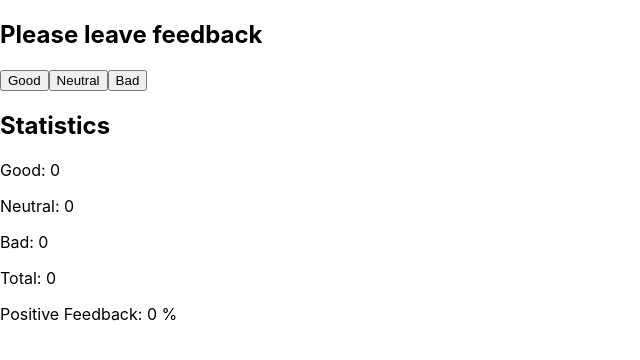
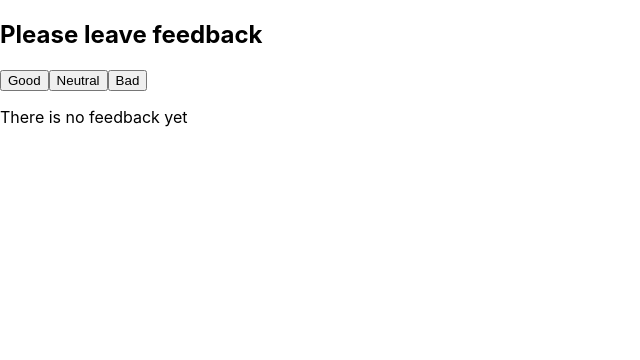
Before and after one commit to Nepalcem/goit-react-hw-02-feedback, a React (Create React App) app: page / in a window 1280 px wide. Shown: the top 360 px of the page, without its empty margins (0-640 px from the left). Built offline with nearby package versions, Linux system fonts and the light colour scheme.

Commit message:
task 1-4 + propTypes

```diff
--- a/src/components/feedback-widget/FeedbackOptions.jsx
+++ b/src/components/feedback-widget/FeedbackOptions.jsx
@@ -1,4 +1,5 @@
 import React from 'react';
+import PropTypes from 'prop-types';
 
 const FeedbackOptions = ({ onLeaveFeedback }) => {
   return (
@@ -19,4 +20,8 @@ const FeedbackOptions = ({ onLeaveFeedback }) => {
   );
 };
 
+FeedbackOptions.propTypes = {
+  onLeaveFeedback: PropTypes.func.isRequired,
+};
+
 export default FeedbackOptions;
--- /dev/null
+++ b/src/components/feedback-widget/Notification.jsx
@@ -0,0 +1,12 @@
+import React from 'react';
+import PropTypes from 'prop-types';
+
+const Notification = ({ message }) => {
+  return <p className="message">{message}</p>;
+};
+
+Notification.propTypes = {
+  message: PropTypes.string.isRequired,
+};
+
+export default Notification;
--- a/src/components/feedback-widget/SectionTitle.jsx
+++ b/src/components/feedback-widget/SectionTitle.jsx
@@ -1,4 +1,5 @@
 import React from 'react';
+import PropTypes from 'prop-types';
 
 const Section = ({ title, children }) => {
   return (
@@ -9,4 +10,9 @@ const Section = ({ title, children }) => {
   );
 };
 
+Section.propTypes = {
+  title: PropTypes.string.isRequired,
+  children: PropTypes.element,
+};
+
 export default Section;
--- a/src/components/feedback-widget/feedbackwidget.jsx
+++ b/src/components/feedback-widget/feedbackwidget.jsx
@@ -1,12 +1,10 @@
-import PropTypes from 'prop-types';
 import React, { Component } from 'react';
 import Section from './SectionTitle';
 import Statistics from './Statistics';
 import FeedbackOptions from './FeedbackOptions';
+import Notification from './Notification';
 
 export class FeedbackWidget extends Component {
-  // static propTypes = {};
-
   state = {
     good: 0,
     neutral: 0,
@@ -40,6 +38,7 @@ export class FeedbackWidget extends Component {
         <Section title={'Please leave feedback'}>
           <FeedbackOptions onLeaveFeedback={this.incrementFeedback} />
         </Section>
+        {total > 0 ? (
           <Section title={'Statistics'}>
             <Statistics
               good={good}
@@ -49,6 +48,9 @@ export class FeedbackWidget extends Component {
               positivePercentage={positiveFeedbackPercentage}
             />
           </Section>
+        ) : (
+          <Notification message={'There is no feedback yet'}></Notification>
+        )}
       </div>
     );
   }
```
Also changed, not shown: src/components/feedback-widget/Statistics.jsx (+10 -7 lines). Lines whose indentation alone changed are shown as unchanged.
